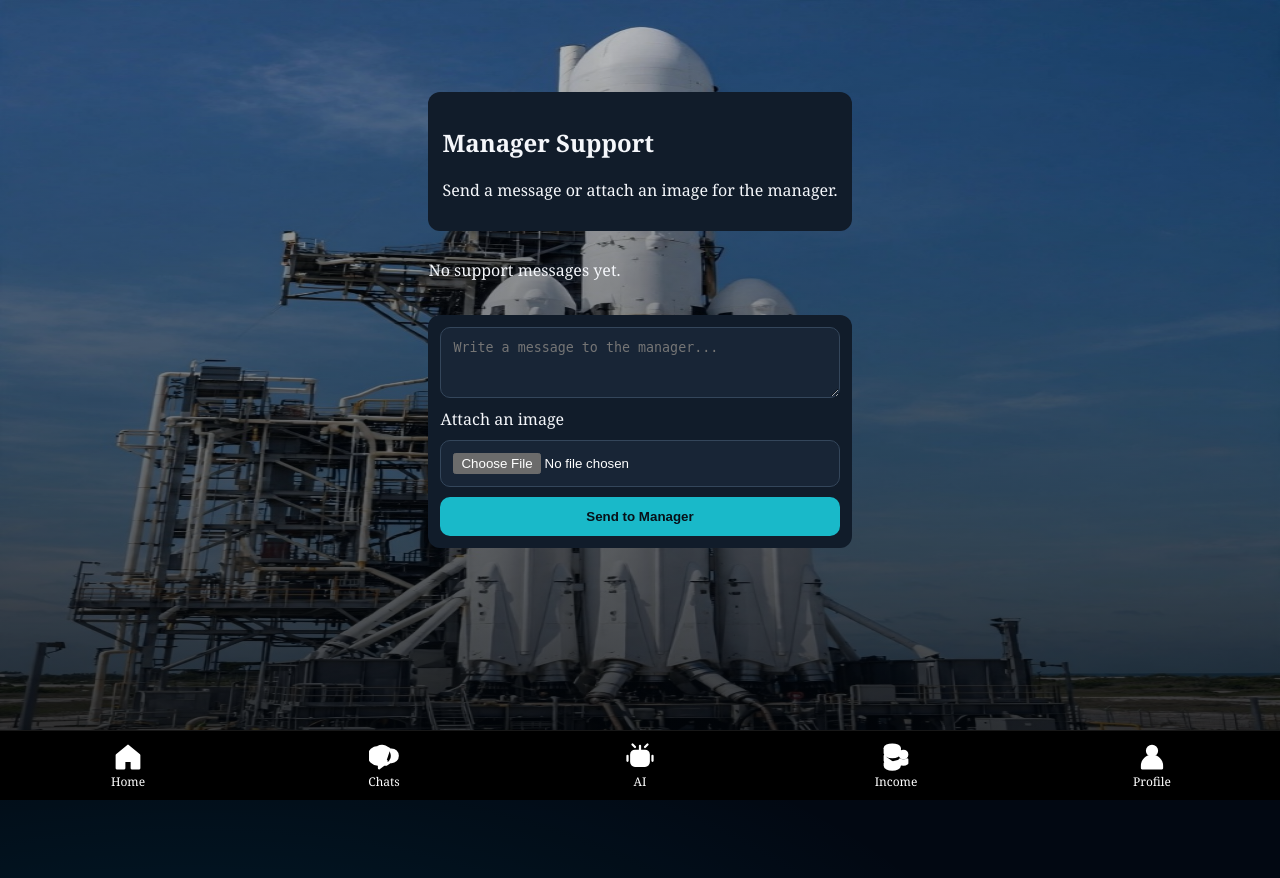
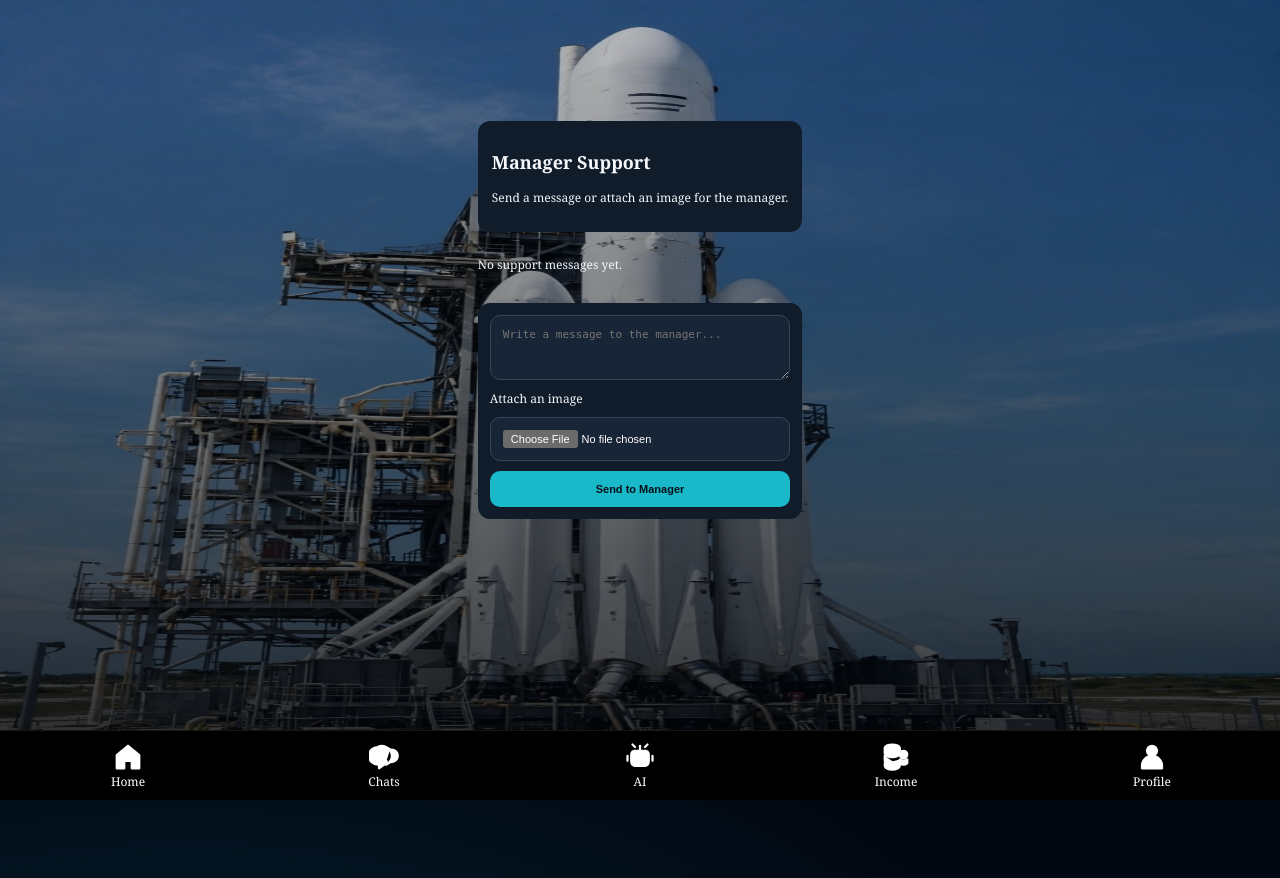
Before and after one commit to forextry298-del/space-x-platform, a Python web app: template templates/manager.html in a window 1280 px wide. Shown: the top 878 px of the page. Run offline with Jinja, Linux system fonts and the light colour scheme; the template is opened without the code that fills it, so the values that code supplies are empty.

Commit message:
Reduce chat and support text sizes

```diff
--- a/templates/manager.html
+++ b/templates/manager.html
@@ -1,15 +1,15 @@
 {% extends 'base.html' %}
 {% block content %}
 <style>
-.manager-wrap{max-width:700px;margin:auto;padding:12px 12px 90px;color:#f5f7fb}
-.manager-head{background:#111c2a;padding:14px;border-radius:12px;margin-bottom:12px}
+.manager-wrap{font-size:12px;max-width:700px;margin:auto;padding:12px 12px 90px;color:#f5f7fb}
+.manager-head{font-size:12px;background:#111c2a;padding:14px;border-radius:12px;margin-bottom:12px}
 .manager-list{display:flex;flex-direction:column;gap:10px;margin-bottom:18px}
 .manager-msg{background:#182536;border:1px solid #26374a;border-radius:12px;padding:12px;overflow-wrap:anywhere}
 .manager-msg img{display:block;max-width:100%;max-height:280px;border-radius:8px;margin-top:8px}
-.manager-time{font-size:11px;color:#a5b1c1;margin-top:6px}
+.manager-time{font-size:9px;color:#a5b1c1;margin-top:6px}
 .manager-form{background:#111c2a;border-radius:12px;padding:12px;display:grid;gap:10px}
-.manager-form textarea,.manager-form input{width:100%;box-sizing:border-box;background:#182536;color:white;border:1px solid #34465b;border-radius:10px;padding:12px}
-.manager-form button{background:#19b9c9;color:#071018;border:0;border-radius:10px;padding:12px;font-weight:bold}
+.manager-form textarea,.manager-form input{font-size:11px;width:100%;box-sizing:border-box;background:#182536;color:white;border:1px solid #34465b;border-radius:10px;padding:12px}
+.manager-form button{font-size:11px;background:#19b9c9;color:#071018;border:0;border-radius:10px;padding:12px;font-weight:bold}
 </style>
 <div class="manager-wrap">
   <div class="manager-head">
```
Also changed, not shown: templates/chats.html (+6 -6 lines).
